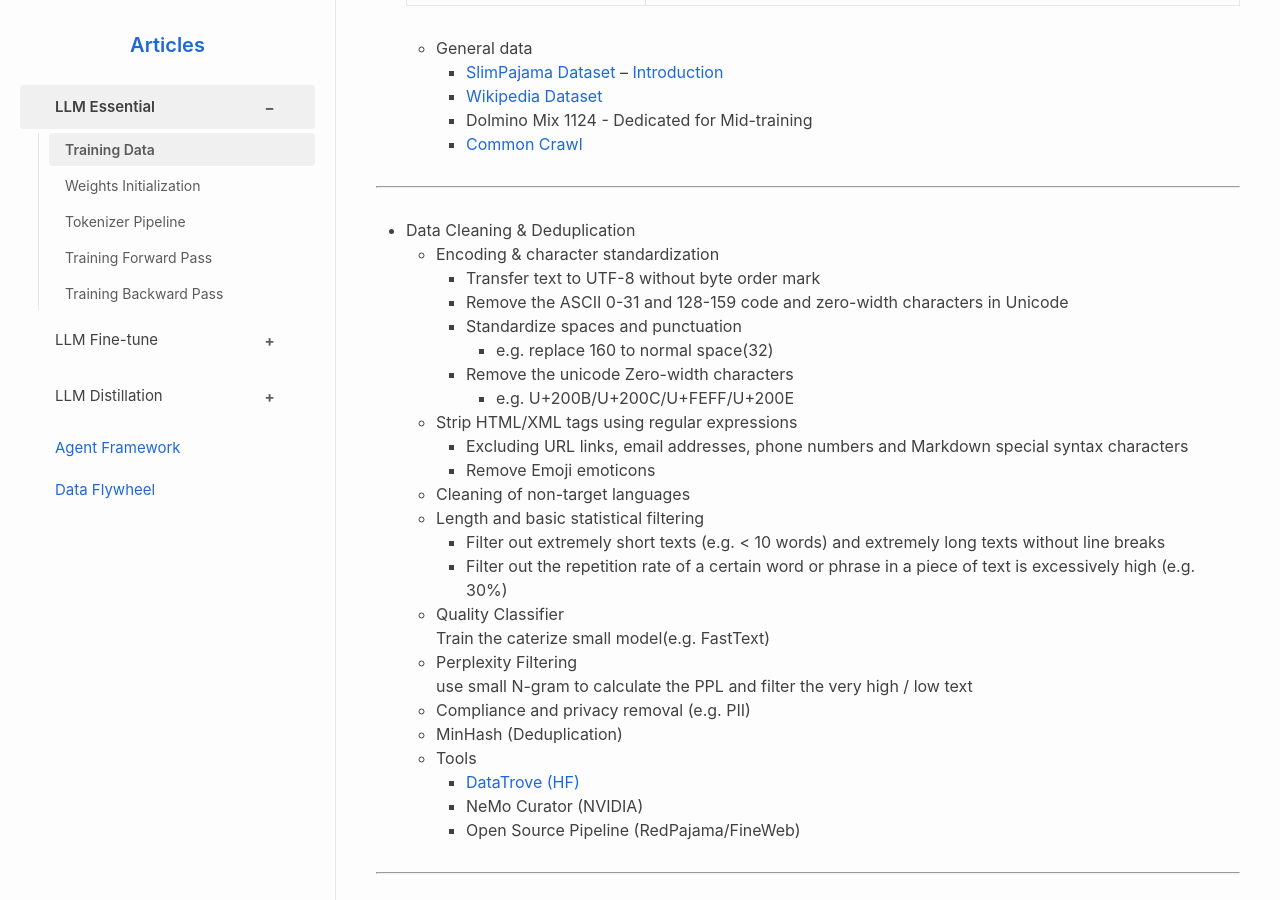
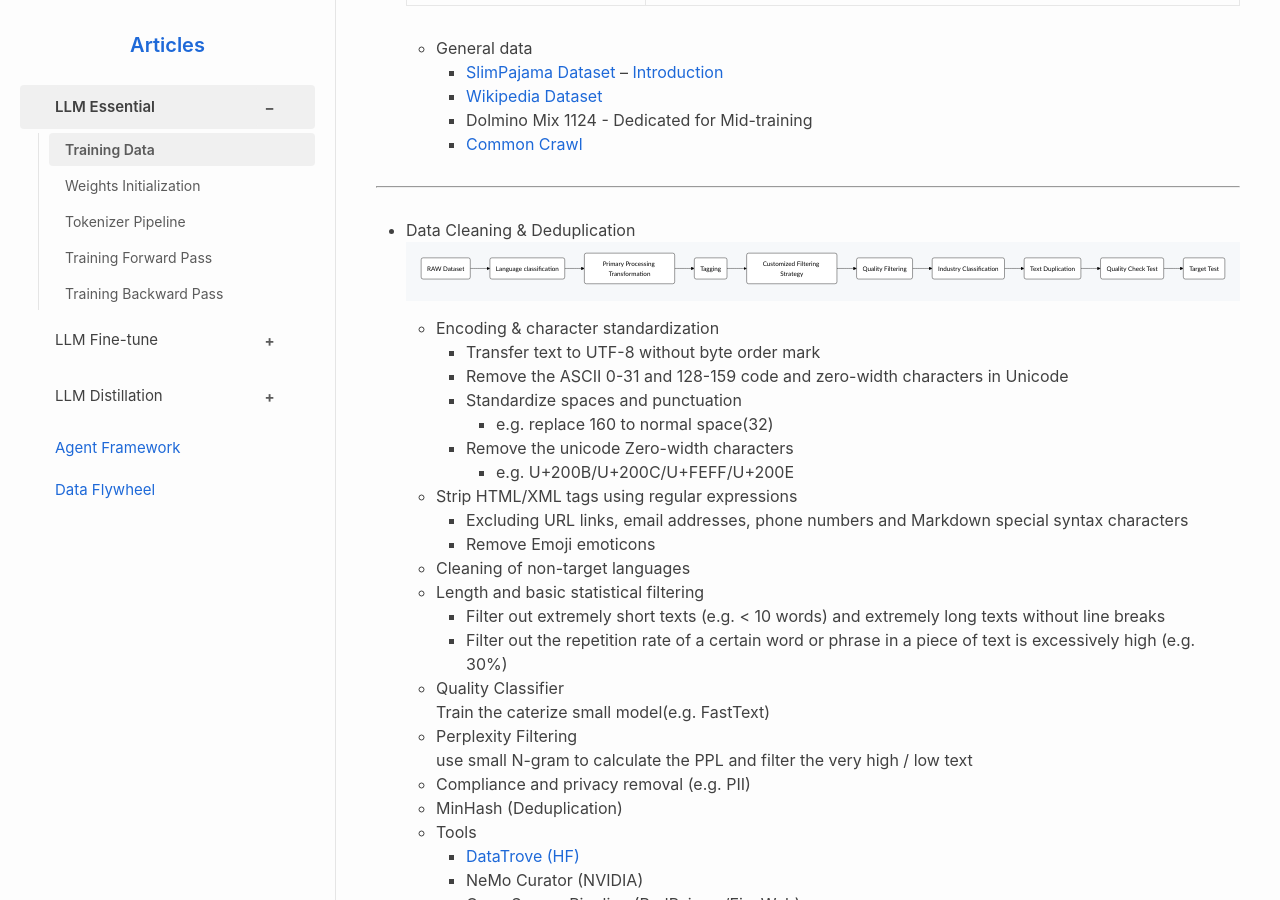
Before and after one commit to ChrisZhu2050/chriszhu2050.github.io, a Jekyll site: the page built from docs/llm-essential-training-data.md, in a window 1280 px wide and 900 px high, scrolled down 878 px. Built offline with Jekyll 4.4.1, drawn with Linux system fonts in a browser that asks for light colours; nearby versions of some CDN libraries.

Commit message:
Update llm-essential-training-data.md

````diff
--- a/docs/llm-essential-training-data.md
+++ b/docs/llm-essential-training-data.md
@@ -30,6 +30,12 @@ title: "Training Data"
    ---
 
    - Data Cleaning & Deduplication
+      ```mermaid
+         graph LR
+            A("`RAW Dataset`") --> B("`Language classification  `") --> C("`Primary Processing Transformation`") --> D("`Tagging`")  --> E("`Customized Filtering Strategy`") --> F("`Quality Filtering `")--> G("`Industry Classification `") --> H("`Text Duplication`")--> I("`Quality Check Test`")--> J("`Target Test`")
+            click A "#Forward-Transformer"
+      ```
+
       - Encoding & character standardization
          - Transfer text to UTF-8 without byte order mark
          - Remove the ASCII 0-31 and 128-159 code and zero-width characters in Unicode
````
